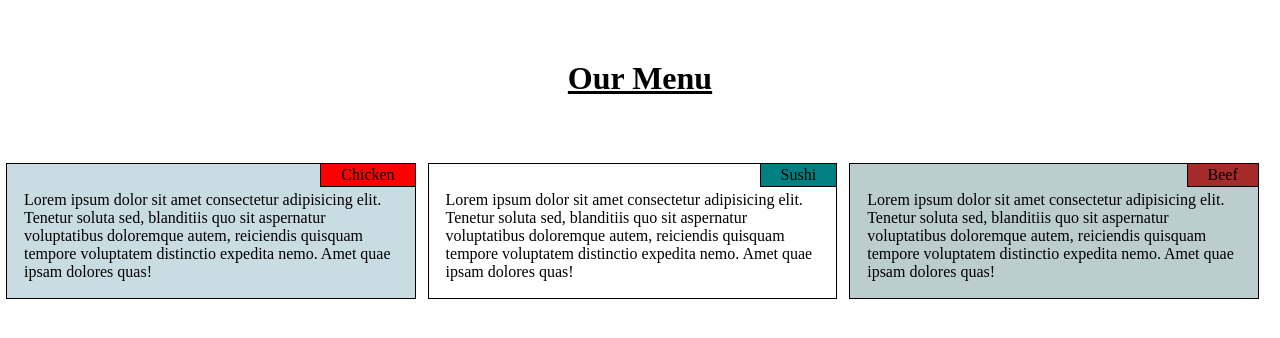
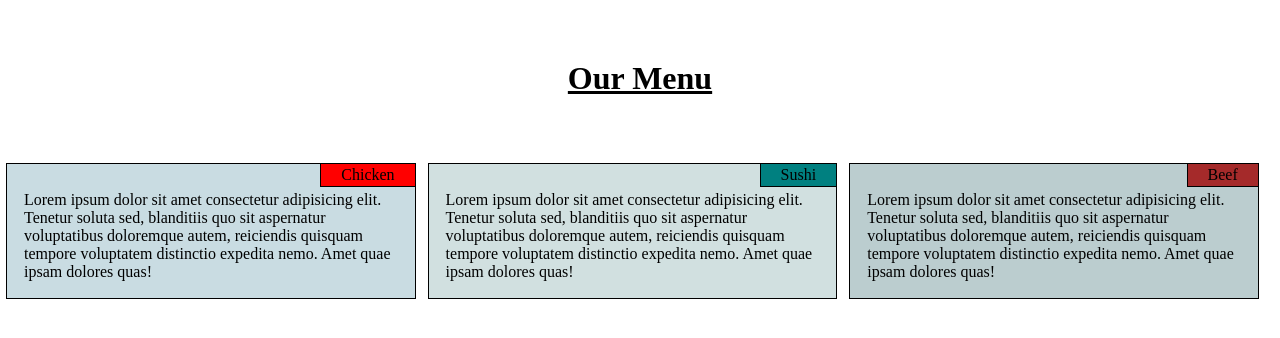
Before and after one commit to praveenjm2000/htmlcoursera, a plain HTML site: page week1/index.html in a window 1280 px wide. Drawn offline with Linux system fonts and the light colour scheme.

Commit message:
Update style.css

```diff
--- a/week1/css/style.css
+++ b/week1/css/style.css
@@ -25,7 +25,9 @@ div{
 .bg1{
     background-color: #BBCDCF;
 }
-
+.bg2{
+    background-color: #D1E0E0;
+}
 
 .HEAD{
     position: absolute;
```
